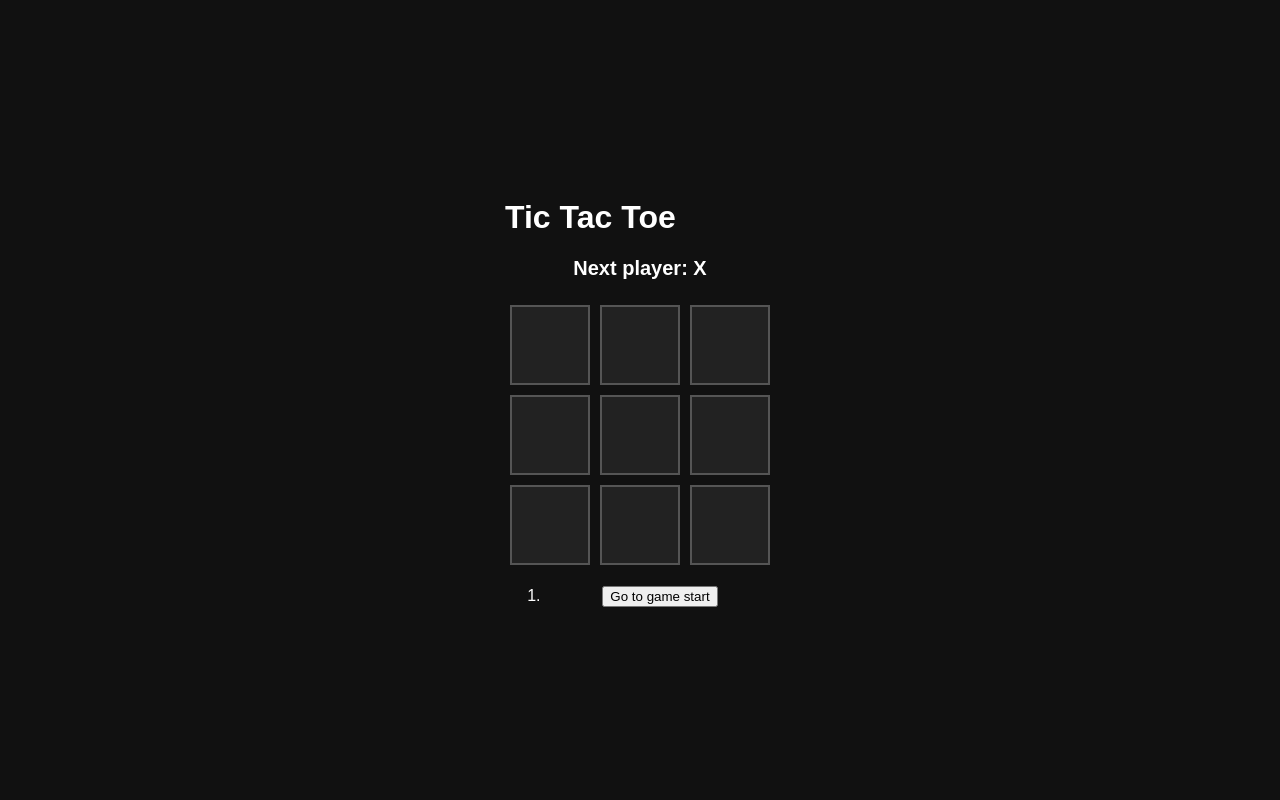
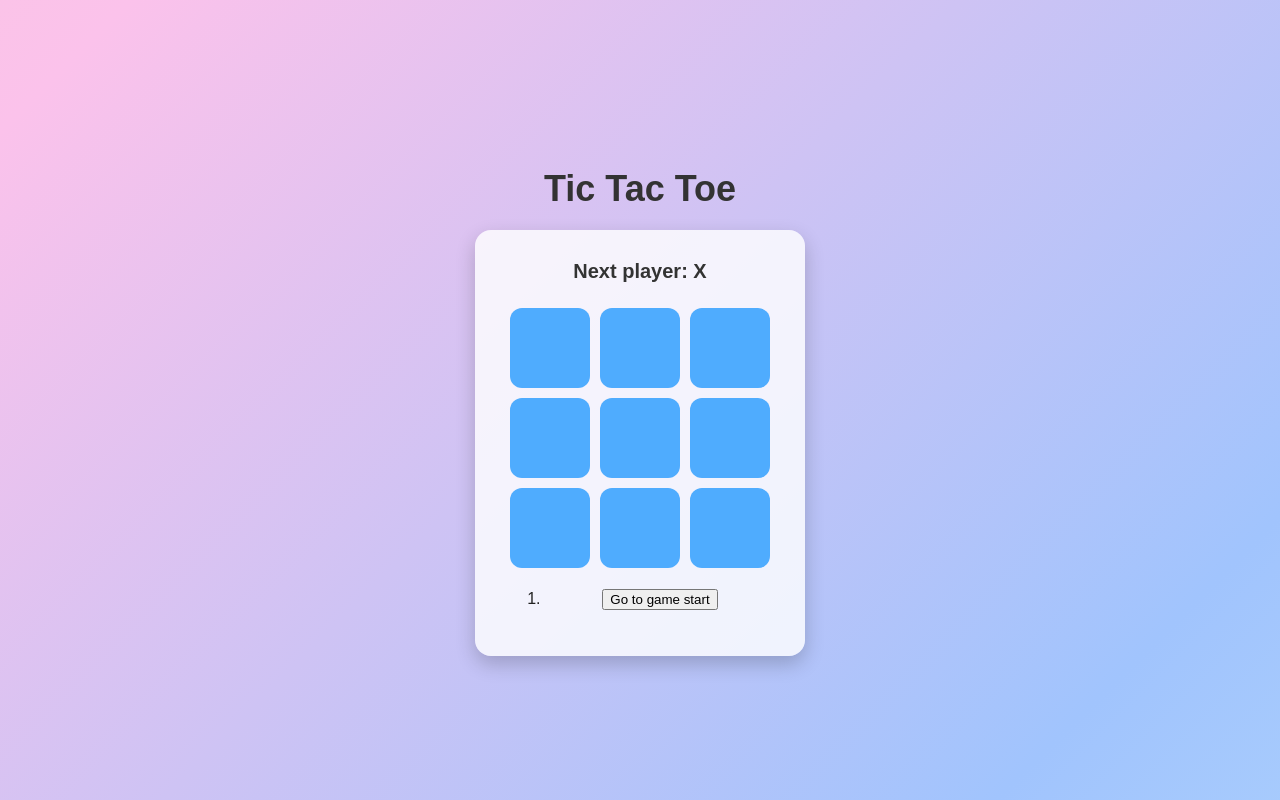
Before and after one commit to ClydeZzz16/egmilan_tictactoe_lab, a Next.js app: page / in a window 1280 px wide. Built offline with nearby package versions, Linux system fonts and the light colour scheme.

Commit message:
add colorful gradient background and center title

```diff
--- a/src/app/globals.css
+++ b/src/app/globals.css
@@ -1,16 +1,36 @@
 body {
-  background-color: #111;
-  color: white;
+  background: linear-gradient(135deg, #ff9a9e, #fad0c4, #fad0c4, #fbc2eb, #a1c4fd, #c2e9fb);
+  background-size: 400% 400%;
+  animation: gradientBG 15s ease infinite;
+  color: #222;
   display: flex;
   justify-content: center;
   align-items: center;
-  height: 100vh; /* full height */
+  height: 100vh;
   margin: 0;
-  font-family: Arial, sans-serif;
+  font-family: "Poppins", sans-serif;
+}
+
+/* smooth animated gradient */
+@keyframes gradientBG {
+  0% { background-position: 0% 50%; }
+  50% { background-position: 100% 50%; }
+  100% { background-position: 0% 50%; }
 }
 
 .game {
   text-align: center;
+  background: rgba(255, 255, 255, 0.8);
+  padding: 30px;
+  border-radius: 16px;
+  box-shadow: 0 8px 20px rgba(0, 0, 0, 0.2);
+}
+
+h1 {
+  font-size: 36px;
+  margin-bottom: 20px;
+  text-align: center;
+  color: #333;
 }
 
 .board-row {
@@ -19,11 +39,12 @@ body {
 }
 
 .square {
-  background: #222;
-  border: 2px solid #555;
+  background: #4facfe;
+  border: none;
+  border-radius: 12px;
   font-size: 32px;
   font-weight: bold;
-  color: #fff;
+  color: white;
   cursor: pointer;
   width: 80px;
   height: 80px;
@@ -31,15 +52,17 @@ body {
   display: flex;
   justify-content: center;
   align-items: center;
-  transition: background 0.3s;
+  transition: all 0.3s ease;
 }
 
 .square:hover {
-  background: #444;
+  background: #00f2fe;
+  transform: scale(1.1);
 }
 
 .status {
   margin-bottom: 20px;
   font-size: 20px;
   font-weight: bold;
+  color: #333;
 }
```
